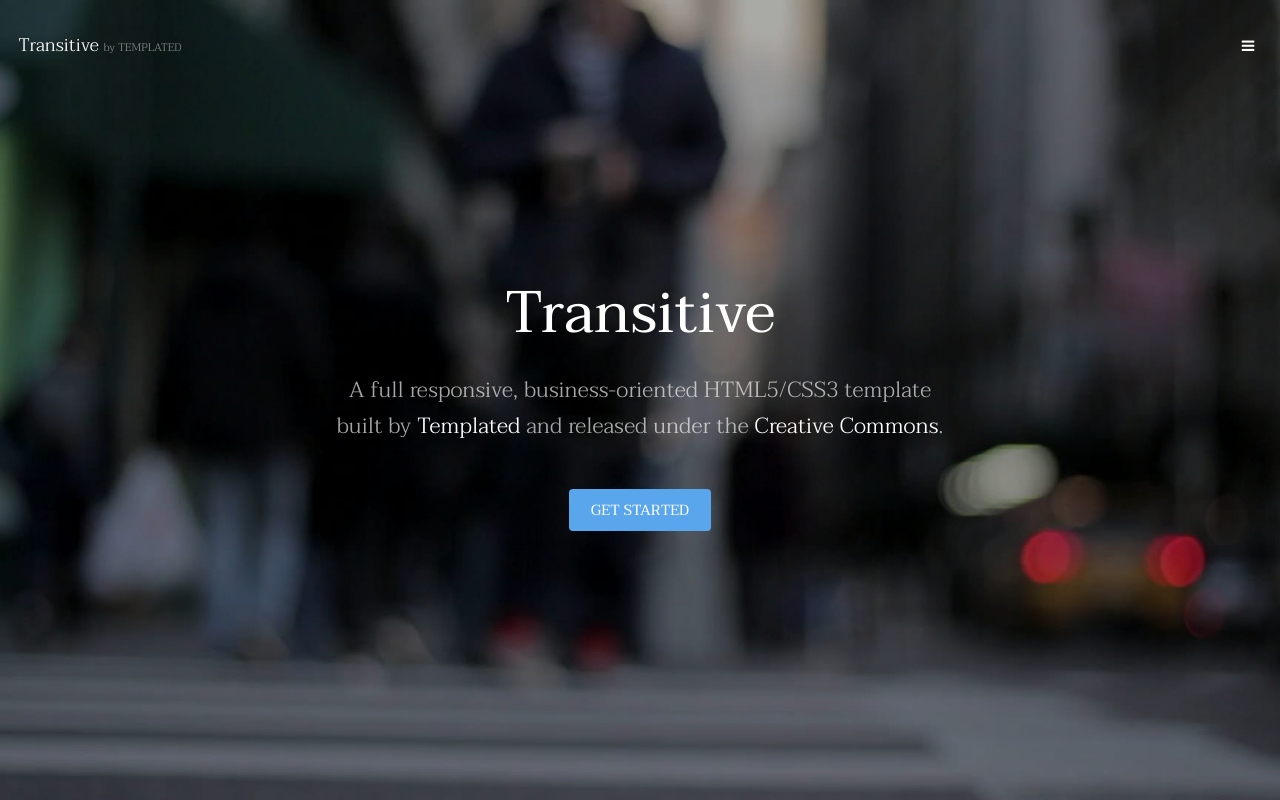
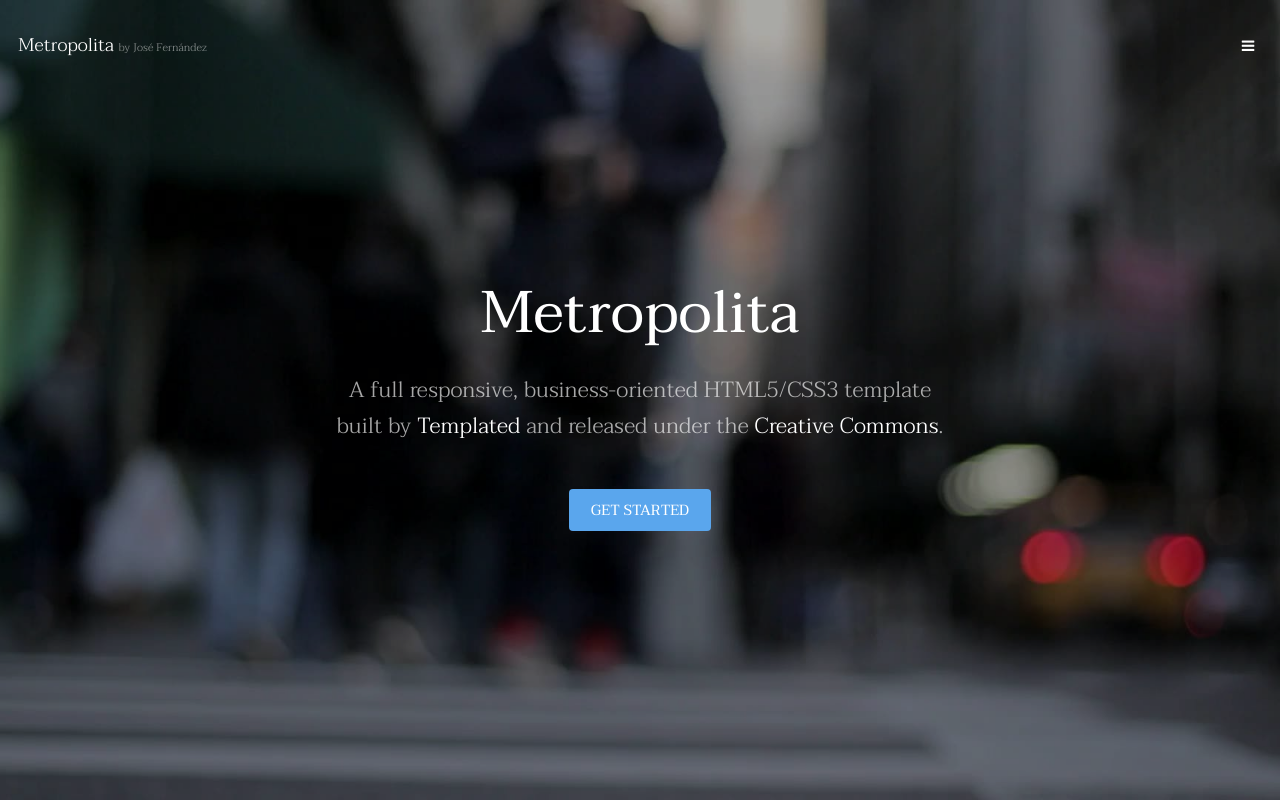
Before and after one commit to jose-fer-san/04_REP_METROPOLITA, a plain HTML site: page index.html in a window 1280 px wide. Shown: the top 800 px of the page. Drawn offline with Linux system fonts and the light colour scheme.

Commit message:
cambios en la portada por JOSE

```diff
--- a/index.html
+++ b/index.html
@@ -6,7 +6,7 @@
 -->
 <html>
 	<head>
-		<title>Transitive by TEMPLATED</title>
+		<title>Metropolita by José Fernández</title>
 		<meta charset="utf-8" />
 		<meta name="viewport" content="width=device-width, initial-scale=1" />
 		<link rel="stylesheet" href="assets/css/main.css" />
@@ -15,7 +15,7 @@
 
 		<!-- Header -->
 			<header id="header" class="alt">
-				<div class="logo"><a href="index.html">Transitive <span>by TEMPLATED</span></a></div>
+				<div class="logo"><a href="index.html">Metropolita <span>by José Fernández</span></a></div>
 				<a href="#menu" class="toggle"><span>Menu</span></a>
 			</header>
 
@@ -36,7 +36,7 @@
 		-->
 			<section id="banner" data-video="images/banner">
 				<div class="inner">
-					<h1>Transitive</h1>
+					<h1>Metropolita</h1>
 					<p>A full responsive, business-oriented HTML5/CSS3 template<br />
 					built by <a href="https://templated.co/">Templated</a> and released under the <a href="https://templated.co/license">Creative Commons</a>.</p>
 					<a href="#one" class="button special scrolly">Get Started</a>
```
